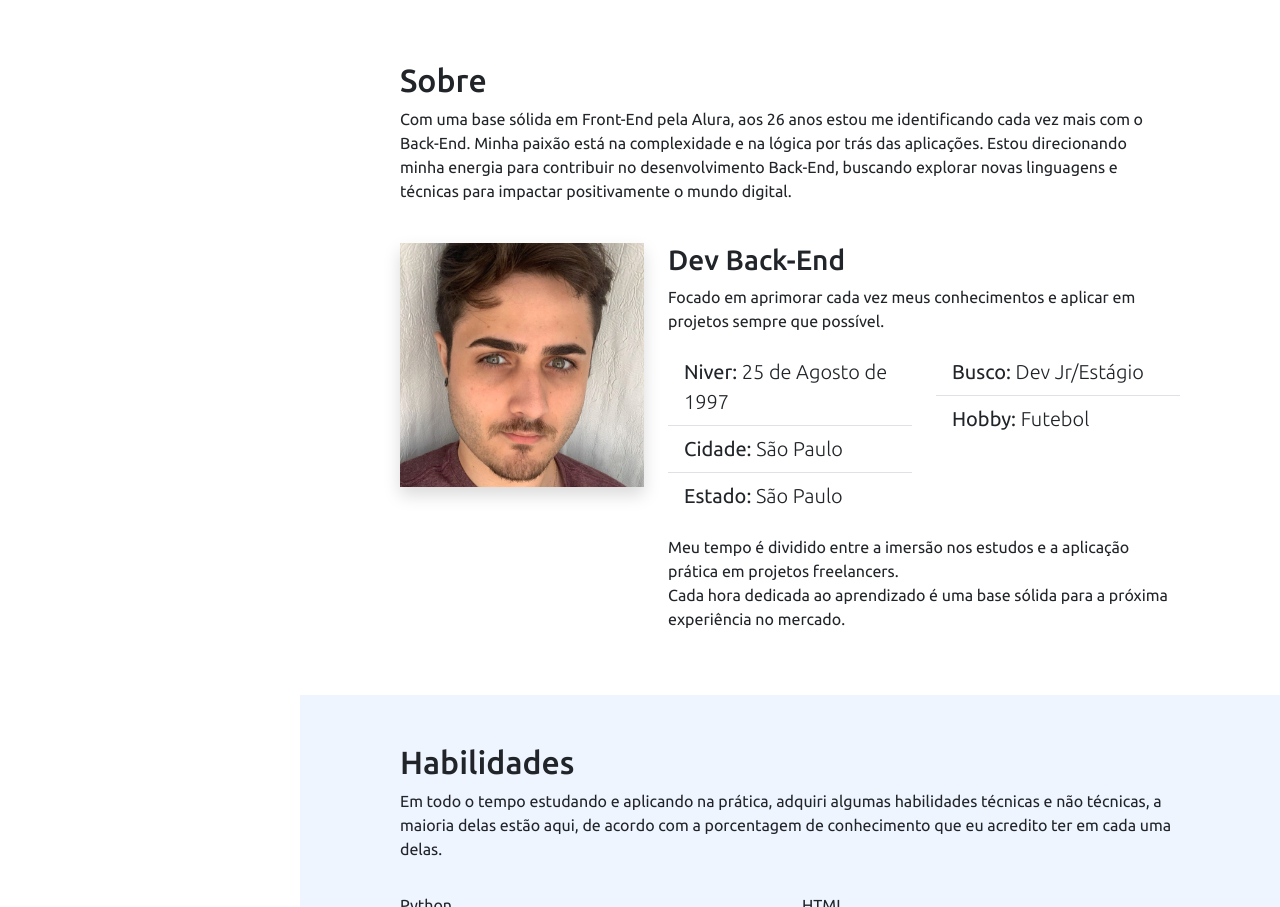
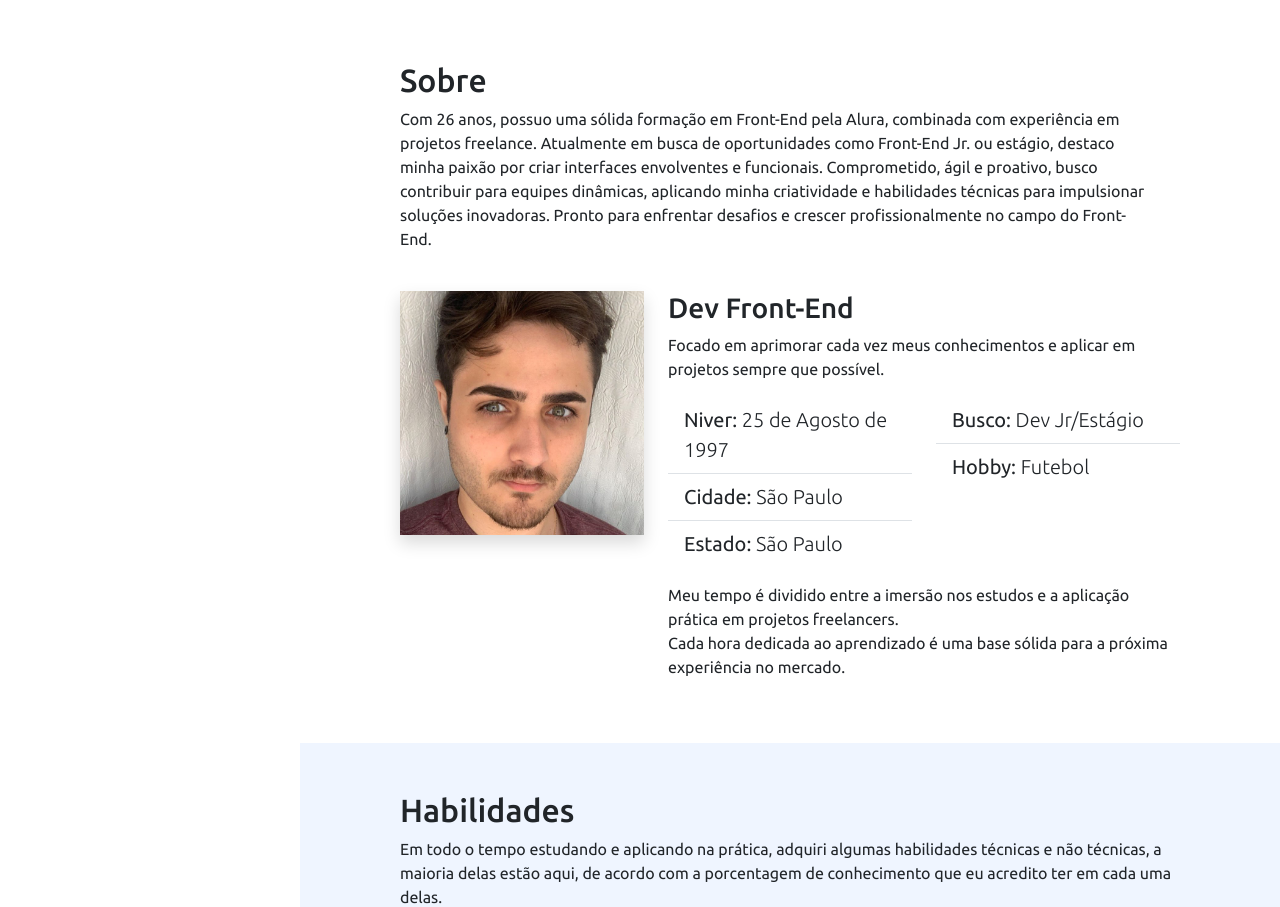
Before and after one commit to guishido/portfolio-Guilherme, a plain HTML site: page index.html in a window 1280 px wide. Shown: the part 803-1710 px from the top of the page. Drawn offline with nearby package versions, Linux system fonts and the light colour scheme.

Commit message:
Update index.html

```diff
--- a/index.html
+++ b/index.html
@@ -97,11 +97,10 @@
         <div class="col-md-12" data-anime="down">
           <h2 class='pt-3'>Sobre</h2>
           <p>
-            Com uma base sólida em Front-End pela Alura, aos 26 anos estou me identificando cada vez mais com o
-            Back-End.
-            Minha paixão está na complexidade e na lógica por trás das aplicações.
-            Estou direcionando minha energia para contribuir no desenvolvimento Back-End,
-            buscando explorar novas linguagens e técnicas para impactar positivamente o mundo digital.
+            Com 26 anos, possuo uma sólida formação em Front-End pela Alura, combinada com experiência em projetos freelance.
+            Atualmente em busca de oportunidades como Front-End Jr. ou estágio, destaco minha paixão por criar interfaces envolventes e funcionais.
+            Comprometido, ágil e proativo, busco contribuir para equipes dinâmicas, aplicando minha criatividade e habilidades técnicas para impulsionar soluções inovadoras.
+            Pronto para enfrentar desafios e crescer profissionalmente no campo do Front-End.
           </p>
         </div>
       </div>
@@ -111,7 +110,7 @@
           <img class="img-fluid shadow" src="../static/img/perfil.jpeg" alt="Foto do Guilherme" data-anime="left">
         </div>
         <div class="col-md-8" data-anime="right">
-          <h3>Dev Back-End</h3>
+          <h3>Dev Front-End</h3>
           <p>Focado em aprimorar cada vez meus conhecimentos e aplicar em projetos sempre que possível.</p>
 
           <div class="row mt-3 mb-3">
```
